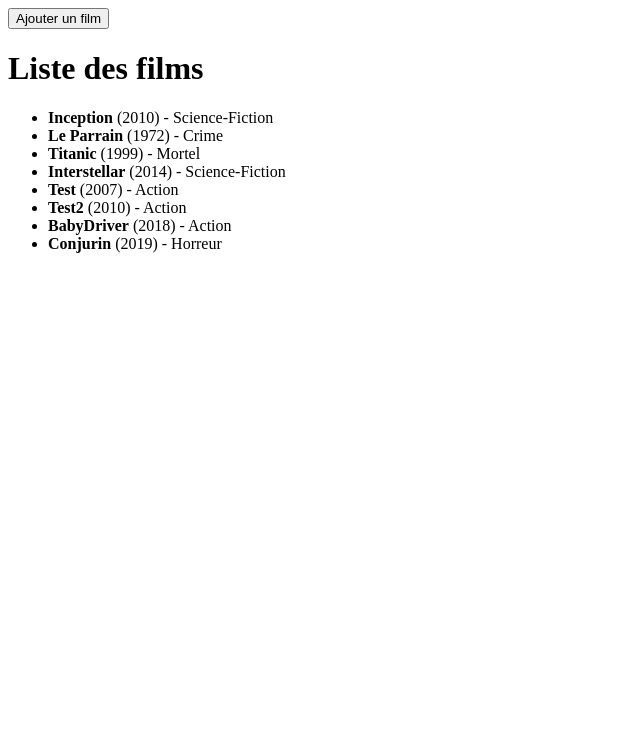
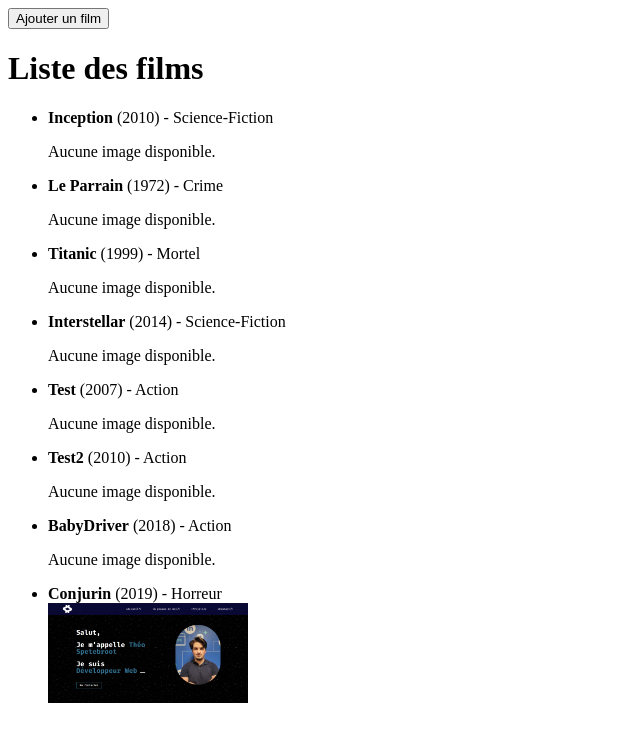
Before and after one commit to Tidragon-coder/MovieBox, a Django app: page / in a window 1280 px wide. Shown: the top 742 px of the page, without its empty margins (0-640 px from the left). Run offline with Django 5.2, Linux system fonts and the light colour scheme; data comes from the database, SQL or seed files in the repository; both versions use the stored data as it was after the commit.

Commit message:
V2 of the form with adding and displaying images

```diff
--- a/films/forms.py
+++ b/films/forms.py
@@ -4,9 +4,10 @@
 class FilmForm(forms.ModelForm):
     class Meta:
         model = Film
-        fields = ['titre', 'annee', 'genre']
+        fields = ['titre', 'annee', 'genre', 'image']
         widgets = {
             'titre': forms.TextInput(attrs={'class': 'form-control', 'placeholder': 'Titre du film'}),
             'annee': forms.NumberInput(attrs={'class': 'form-control', 'placeholder': '2024', 'min': 1888}),
             'genre': forms.TextInput(attrs={'class': 'form-control', 'placeholder': 'Genre du film'}),
+            # 'image' : forms.ImageField(attrs={'class': 'form-control', 'placeholder': 'Covers du film'}),
         }
--- a/films/models.py
+++ b/films/models.py
@@ -6,6 +6,7 @@
     titre = models.CharField(max_length=100)
     annee = models.IntegerField()
     genre = models.CharField(max_length=50)
+    image = models.ImageField(upload_to='covers/', null=True, blank=True)
 
     def __str__(self):
         return f"{self.titre} ({self.annee})"
--- a/films/templates/films/film_add.html
+++ b/films/templates/films/film_add.html
@@ -11,7 +11,7 @@
     </a>
     <h1>Ajouter un film</h1>
 
-    <form method="post">
+    <form method="post" enctype="multipart/form-data">
         {% csrf_token %}
         {{ form.as_p }}
         <button type="submit">Ajouter</button>
--- a/films/templates/films/film_list.html
+++ b/films/templates/films/film_list.html
@@ -1,8 +1,10 @@
 <!DOCTYPE html>
 <html>
+
 <head>
     <title>Films</title>
 </head>
+
 <body>
     <a href="{% url 'addMovie' %}">
         <button>Ajouter un film</button>
@@ -12,10 +14,16 @@
         {% for film in films %}
         <li>
             <strong>{{ film.titre }}</strong> ({{ film.annee }}) - {{ film.genre }}<br>
+            {% if film.image %}
+            <img src="{{ film.image.url }}" alt="Cover de {{ film.titre }}" style="width: 200px;">
+            {% else %}
+            <p>Aucune image disponible.</p>
+            {% endif %}
         </li>
         {% empty %}
         <li>Aucun film trouvé.</li>
         {% endfor %}
     </ul>
 </body>
+
 </html>
--- a/films/views.py
+++ b/films/views.py
@@ -10,7 +10,7 @@
 
 def add_movie(request):
     if request.method == 'POST':
-        form = FilmForm(request.POST)
+        form = FilmForm(request.POST, request.FILES)
         if form.is_valid():
             form.save()
             return redirect('film_list')
--- a/moviebox/settings.py
+++ b/moviebox/settings.py
@@ -11,6 +11,8 @@
 """
 
 from pathlib import Path
+
+import os
 
 # Build paths inside the project like this: BASE_DIR / 'subdir'.
 BASE_DIR = Path(__file__).resolve().parent.parent
@@ -121,3 +123,6 @@
 # https://docs.djangoproject.com/en/5.2/ref/settings/#default-auto-field
 
 DEFAULT_AUTO_FIELD = 'django.db.models.BigAutoField'
+
+MEDIA_URL = '/media/'
+MEDIA_ROOT = BASE_DIR / 'media'
--- a/moviebox/urls.py
+++ b/moviebox/urls.py
@@ -17,7 +17,10 @@
 from django.contrib import admin
 from django.urls import include, path
 
+from django.conf import settings
+from django.conf.urls.static import static
+
 urlpatterns = [
     path("", include("films.urls")),
     # path("admin/", admin.site.urls),
-]
+] + static(settings.MEDIA_URL, document_root=settings.MEDIA_ROOT)
```
Also changed, not shown: db.sqlite3, films/migrations/0003_film_image.py (added), media/covers/Capture_décran_2025-07-06_235747.png (added). Lines whose indentation alone changed are shown as unchanged.
